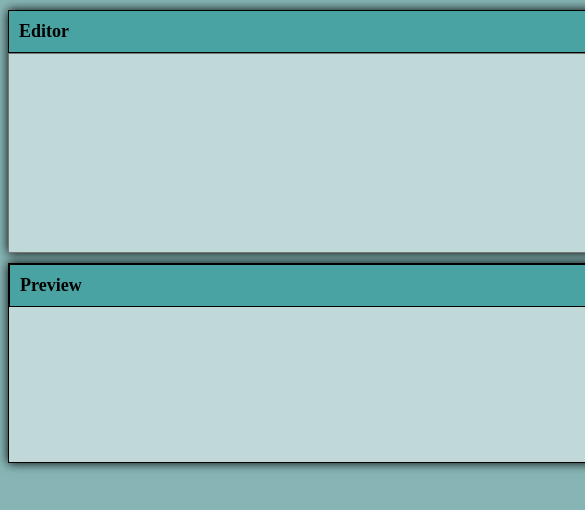
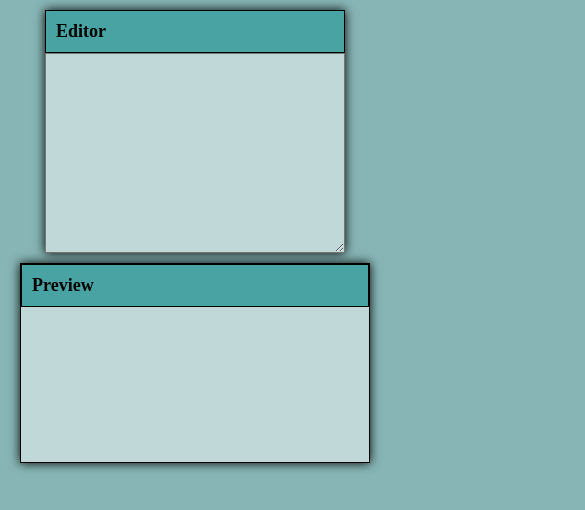
Before and after one commit to roxy22788/freeCodeCamp-frontend-challenges, a React (Create React App) app in the folder markdown-previewer/: page / in a window 390 px wide. Shown: the top 510 px of the page, 585 px wide, since content can reach past the window. Built offline with nearby package versions, Linux system fonts and the light colour scheme.

Commit message:
finalização das screen

```diff
--- a/markdown-previewer/src/components/css/index.css
+++ b/markdown-previewer/src/components/css/index.css
@@ -22,6 +22,27 @@
   box-shadow: 0 0 10px black;
 
   background-color: #c0d8d8;
+}
+
+
+@media (max-width: 830px) {
+  .editor {
+    width: 400px;
+  }
+
+  .preview {
+    width: 600px;
+  }
+}
+
+@media (max-width: 640px) {
+  .editor {
+    width: 300px;
+  }
+
+  .preview {
+    width: 350px;
+  }
 }
 
 .preview .previewContainer {
```
